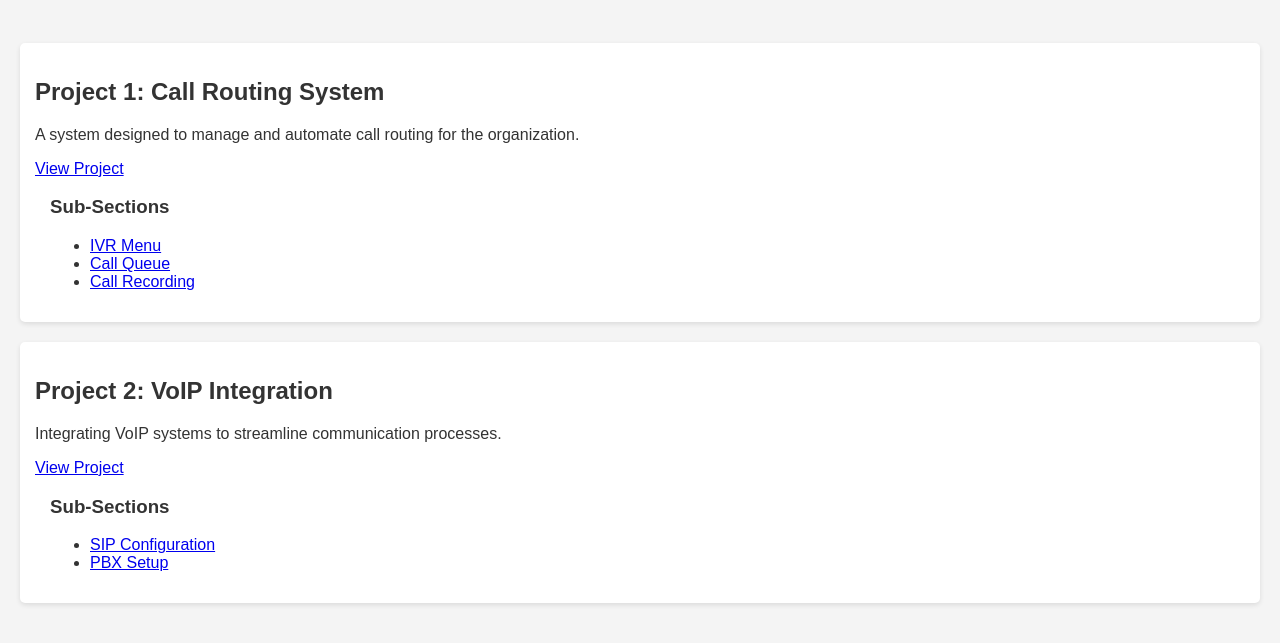
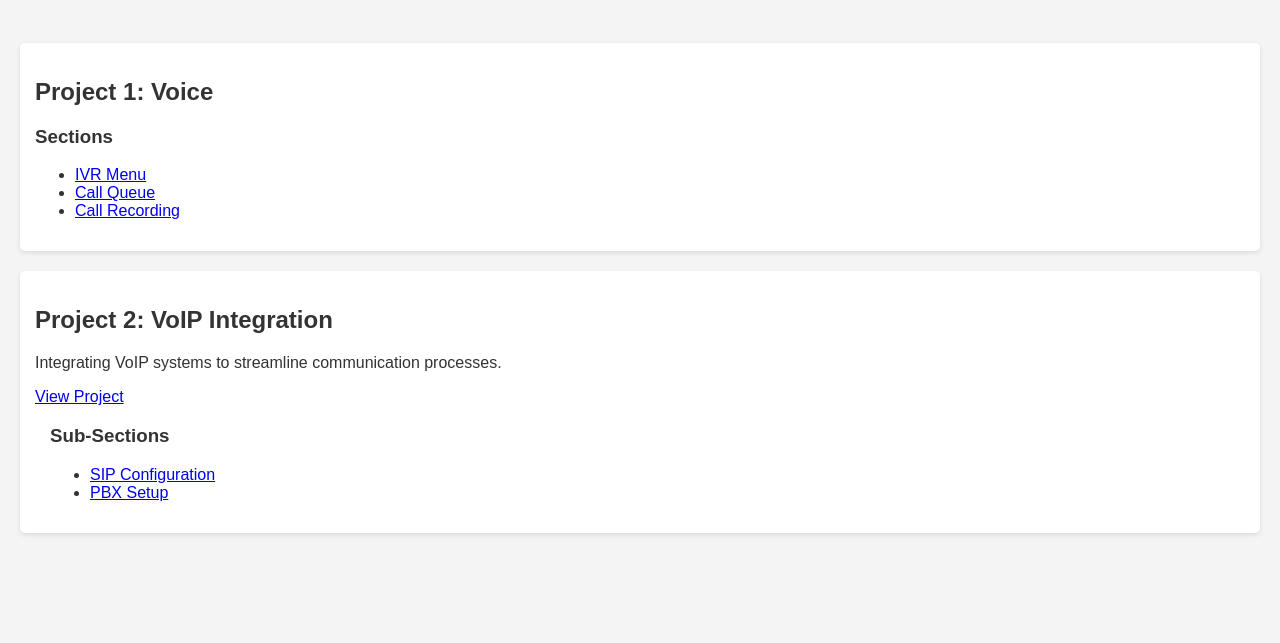
Before and after one commit to MoniqueMillan602/Team_Telephony, a plain HTML site: page index.html in a window 1280 px wide. Shown: the part 131-774 px from the top of the page. Drawn offline with Linux system fonts and the light colour scheme.

Commit message:
Update index.html

```diff
--- a/index.html
+++ b/index.html
@@ -35,15 +35,13 @@
         <p>A showcase of telephony systems and processes developed by the team.</p>
     </header>
     <div class="project">
-        <h2>Project 1: Call Routing System</h2>
-        <p>A system designed to manage and automate call routing for the organization.</p>
-        <a href="call-routing-system.html" target="_blank">View Project</a>
-        <div class="sub-section">
-            <h3>Sub-Sections</h3>
+        <h2>Project 1: Voice</h2>
+        <div class="section">
+            <h3>Sections</h3>
             <ul>
                 <li><a href="ivr-menu.html" target="_blank">IVR Menu</a></li>
                 <li><a href="call-queue.html" target="_blank">Call Queue</a></li>
-                <li><a href="call-recording.html" target="_blank">Call Recording</a></li>
+                <li><a href="auto_attendants.html" target="_blank">Call Recording</a></li>
             </ul>
         </div>
     </div>
```
